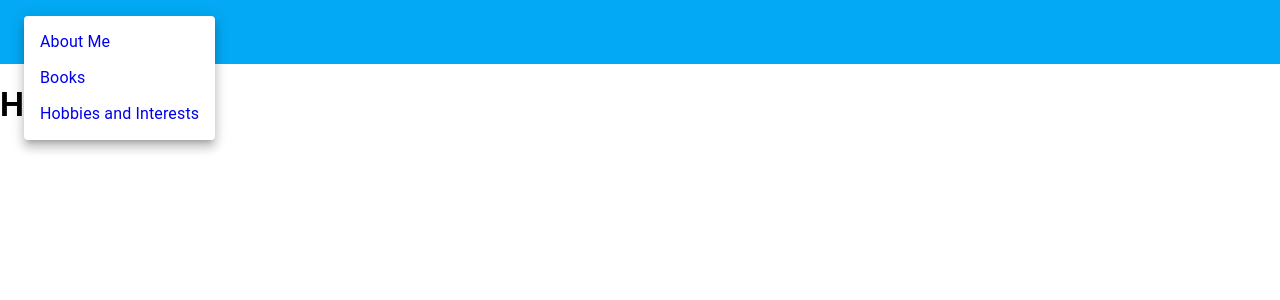
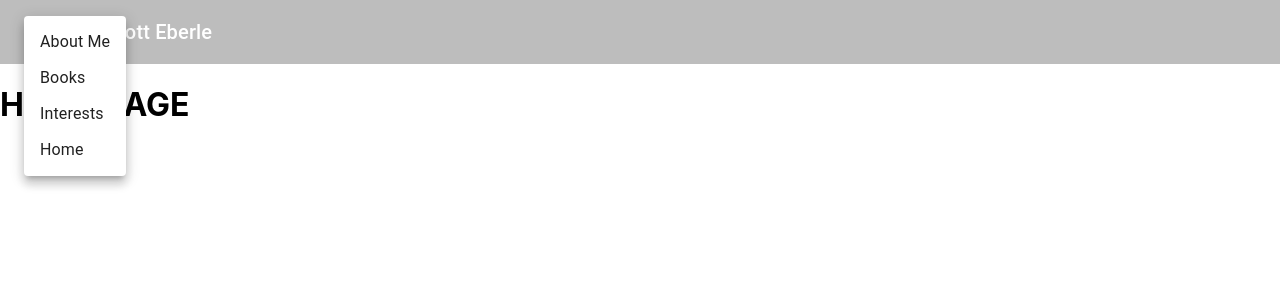
Before and after one commit to seberle19/Personal-Website, a React (Create React App) app: page / in a window 1280 px wide. Both pictures are taken after a click on the button "EXPLORE". Shown: the top 300 px of the page. Built offline with nearby package versions, Linux system fonts and the light colour scheme.

Commit message:
Tidied up some formatting

```diff
--- a/src/components/NavBarMenuRouter.js
+++ b/src/components/NavBarMenuRouter.js
@@ -27,19 +27,32 @@ export default function SimpleMenu() {
         open={Boolean(anchorEl)}
         onClose={handleClose}
       >
-        <Link to="/Profile" style={{ textDecoration: 'none', display: 'block' }}>
+        <Link
+          to="/Profile"
+          style={{ textDecoration: 'none', display: 'block', color: '#212121' }}>
           <MenuItem onClick={handleClose}>
             About Me
           </MenuItem>
         </Link>
-        <Link to="/Books" style={{ textDecoration: 'none', display: 'block' }}>
+        <Link
+          to="/Books"
+          style={{ textDecoration: 'none', display: 'block', color: '#212121' }}>
           <MenuItem onClick={handleClose}>
             Books
           </MenuItem>
         </Link>
-        <Link to="/Interests" style={{ textDecoration: 'none', display: 'block' }}>
+        <Link
+          to="/Interests"
+          style={{ textDecoration: 'none', display: 'block', color: '#212121' }}>
           <MenuItem onClick={handleClose}>
-            Hobbies and Interests
+            Interests
+          </MenuItem>
+        </Link>
+        <Link
+          to="/"
+          style={{ textDecoration: 'none', display: 'block', color: '#212121' }}>
+          <MenuItem onClick={handleClose}>
+            Home
           </MenuItem>
         </Link>
       </Menu>
--- a/src/components/NavigationBar.js
+++ b/src/components/NavigationBar.js
@@ -16,7 +16,7 @@ const useStyles = makeStyles((theme) => ({
   root: {
     flexGrow: 1,
     boxShadow: "none",
-    backgroundColor: "#03a9f4",
+    backgroundColor: "#bdbdbd",
   },
   menuButton: {
     marginRight: theme.spacing(2),
```
